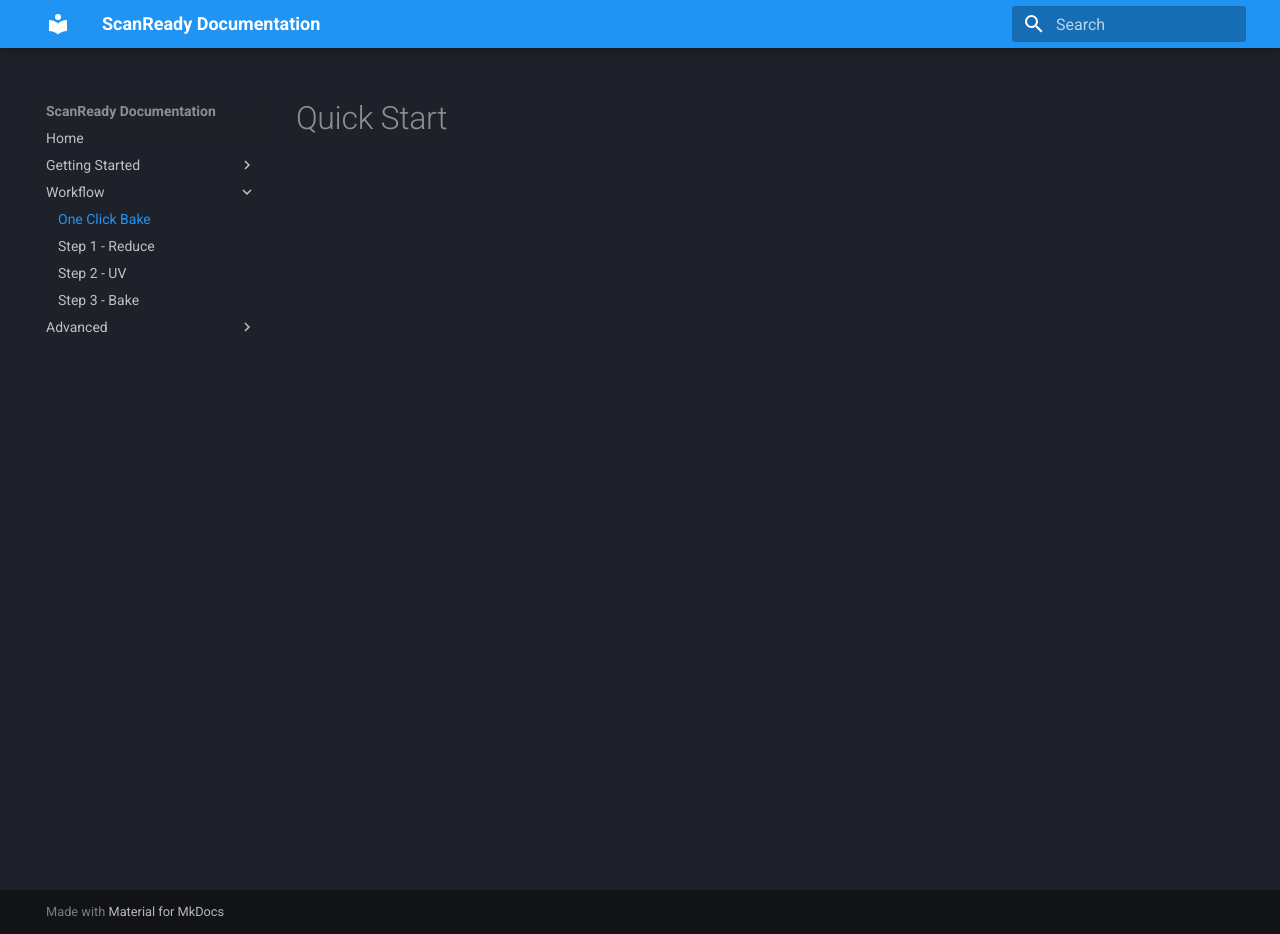
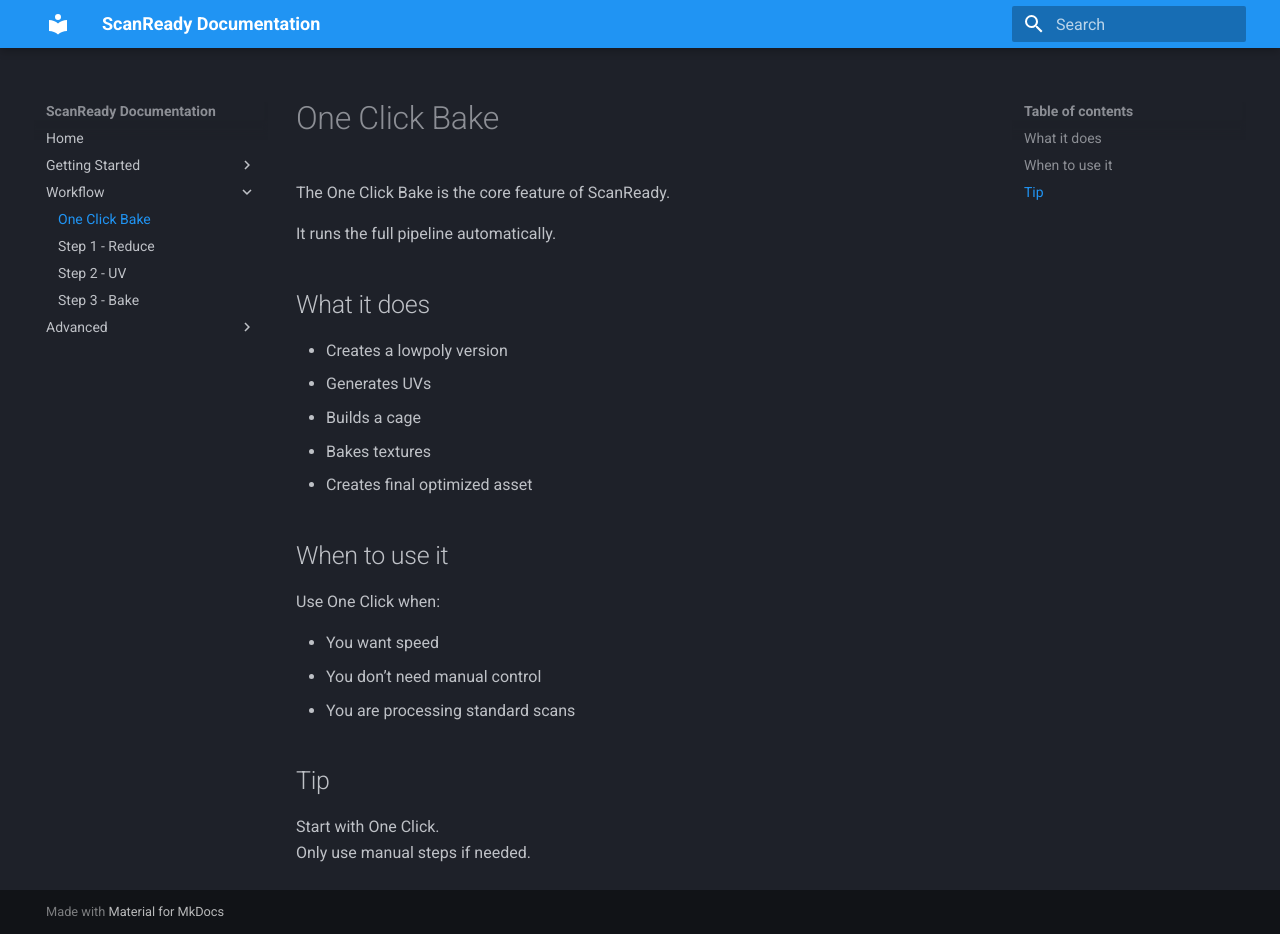
Before and after one commit to marioschiano/scanready-docs, an MkDocs documentation site: the page built from docs/one-click.md, in a window 1280 px wide and 934 px high. Built offline with MkDocs 1.6.1 and Material for MkDocs 9.7.7, drawn with Linux system fonts in a browser that asks for light colours.

Commit message:
Update one-click.md

```diff
--- a/docs/one-click.md
+++ b/docs/one-click.md
@@ -1 +1,26 @@
-# Quick Start
+# One Click Bake
+
+The One Click Bake is the core feature of ScanReady.
+
+It runs the full pipeline automatically.
+
+## What it does
+
+- Creates a lowpoly version
+- Generates UVs
+- Builds a cage
+- Bakes textures
+- Creates final optimized asset
+
+## When to use it
+
+Use One Click when:
+
+- You want speed
+- You don’t need manual control
+- You are processing standard scans
+
+## Tip
+
+Start with One Click.
+Only use manual steps if needed.
```
